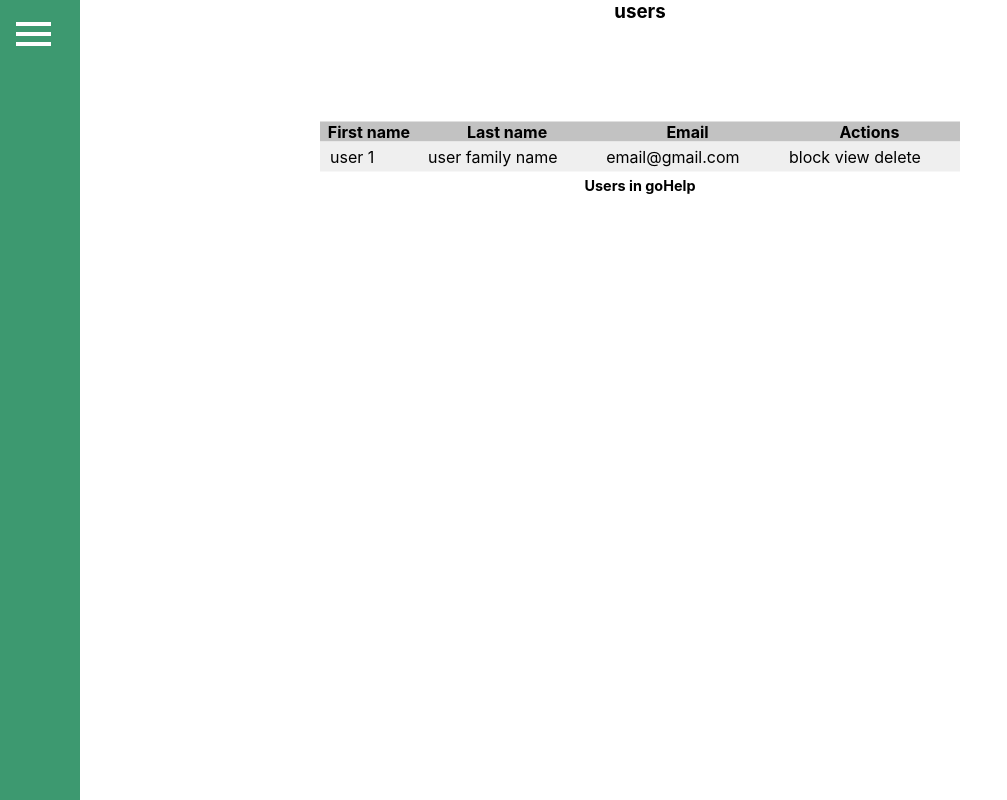
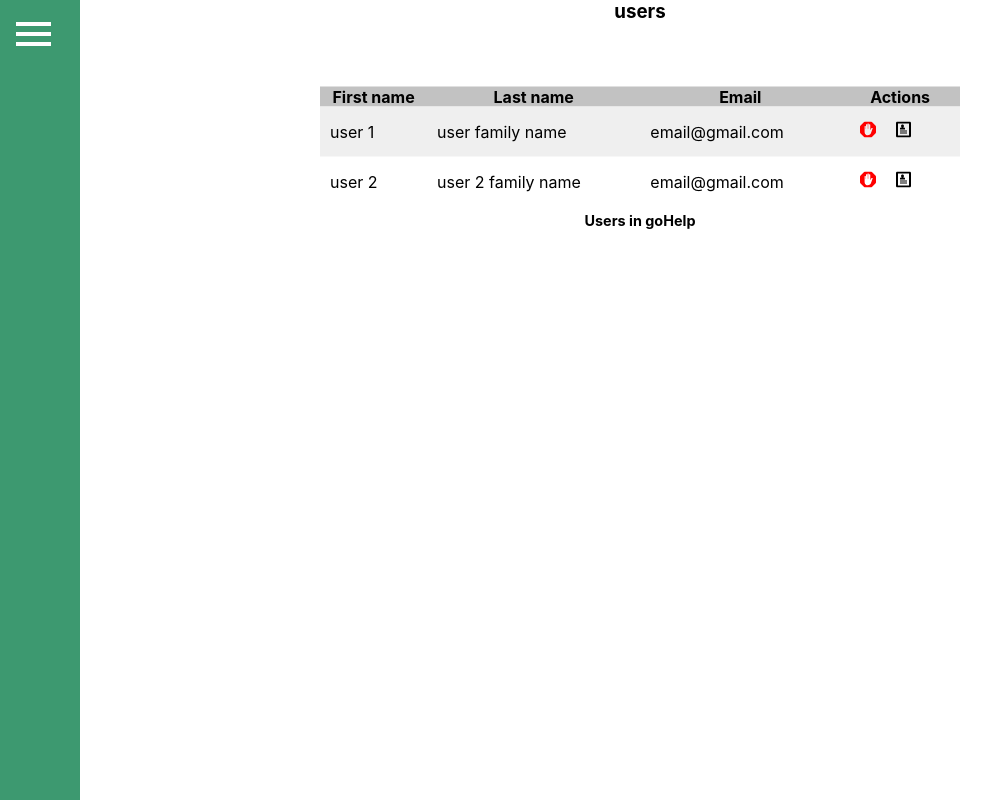
Before and after one commit to bassamhamdar/goHelp-frontEnd-, a React (Create React App) app in the folder front/: page /admin/user in a window 1280 px wide. Shown: the whole page, without its empty margins (0-1007 px from the left). Built offline with nearby package versions, Linux system fonts and the light colour scheme.

Commit message:
added react icons to admin user dash

```diff
--- a/front/package.json
+++ b/front/package.json
@@ -10,6 +10,7 @@
     "react": "^17.0.2",
     "react-dom": "^17.0.2",
     "react-hook-form": "^7.20.4",
+    "react-icons": "^4.3.1",
     "react-router-dom": "^5.3.0",
     "react-scripts": "4.0.3",
     "styled-components": "^5.3.3",
--- a/front/src/pages/admin/UsersDashboard.js
+++ b/front/src/pages/admin/UsersDashboard.js
@@ -1,7 +1,8 @@
 import React from "react";
 import { TtilePage } from "../../style/app";
 import { StyledTable } from "../../style/table";
-
+import { SiAdblock } from "react-icons/si";
+import { ImProfile } from "react-icons/im";
 export const UsersDashboard = () => {
   return (
     <>
@@ -26,7 +27,19 @@ export const UsersDashboard = () => {
             <td>user 1</td>
             <td>user family name</td>
             <td>email@gmail.com</td>
-            <td>block view delete</td>
+            <td>
+              <SiAdblock style={{ color: "red", padding: "10px" }} />
+              <ImProfile style={{ padding: "10px" }} />
+            </td>
+          </tr>
+          <tr>
+            <td>user 2</td>
+            <td>user 2 family name</td>
+            <td>email@gmail.com</td>
+            <td>
+              <SiAdblock style={{ color: "red", padding: "10px" }} />
+              <ImProfile style={{ padding: "10px" }} />
+            </td>
           </tr>
         </tbody>
       </StyledTable>
```
Also changed, not shown: 1 other file (tests, documents, lock files or other folders).
